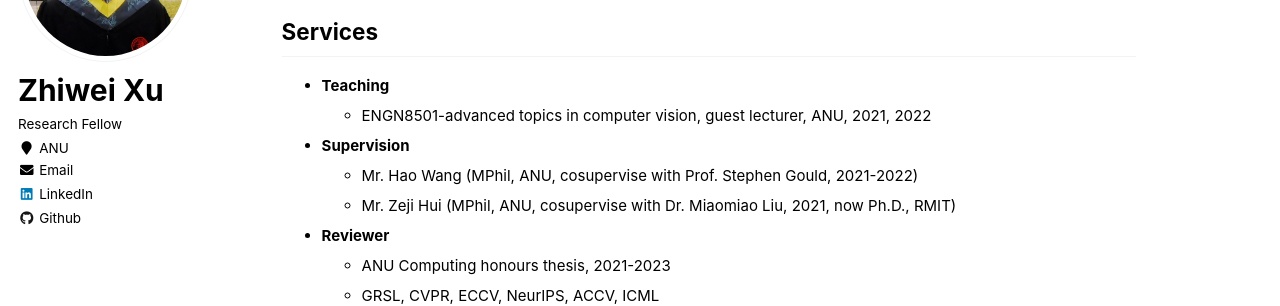
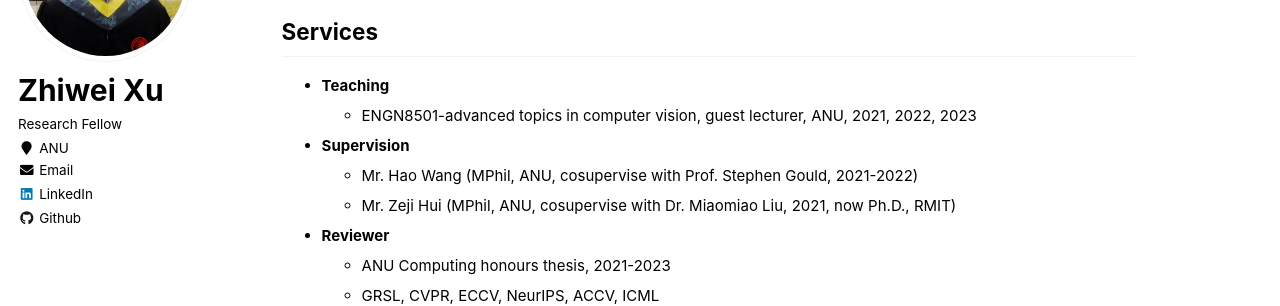
Before and after one commit to zwxu064/zwxu064.github.io, a Jekyll site: the page built from _pages/about.html, in a window 1280 px wide and 900 px high, scrolled down 3384 px. Shown: the part 154-460 px from the top of the window. Built offline with Jekyll 4.4.1, drawn with Linux system fonts in a browser that asks for light colours.

Commit message:
Update about.html

```diff
--- a/_pages/about.html
+++ b/_pages/about.html
@@ -193,7 +193,7 @@ redirect_from:
   <ul>
     <li><div><strong>Teaching</strong>
       <ul>
-	<li><div>ENGN8501-advanced topics in computer vision, guest lecturer, ANU, 2021, 2022</div>
+	<li><div>ENGN8501-advanced topics in computer vision, guest lecturer, ANU, 2021, 2022, 2023</div>
       </ul>
 
     <li><div><strong>Supervision</strong>
```
